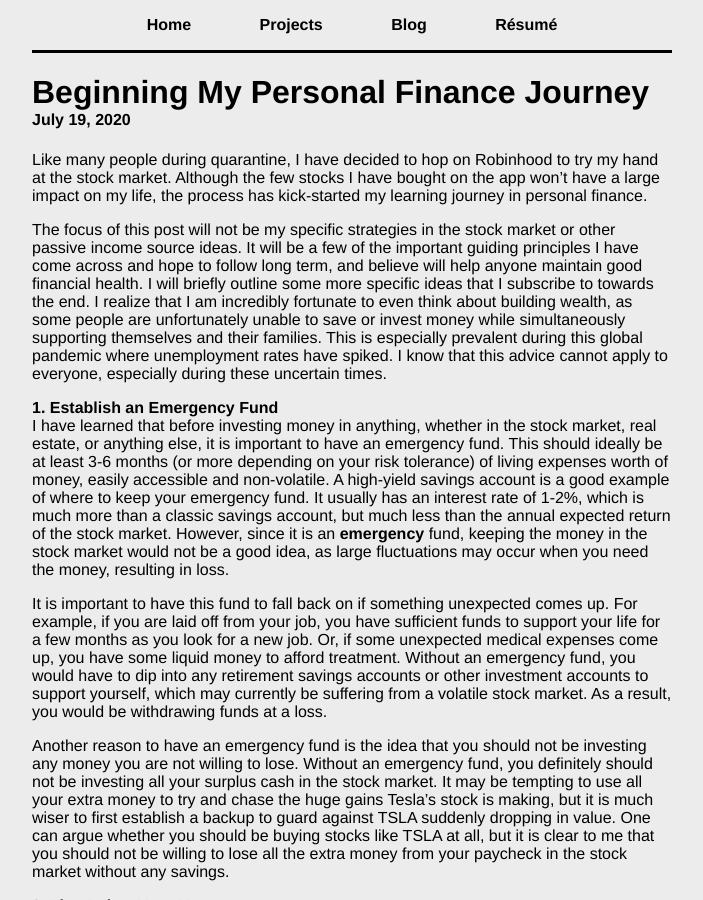
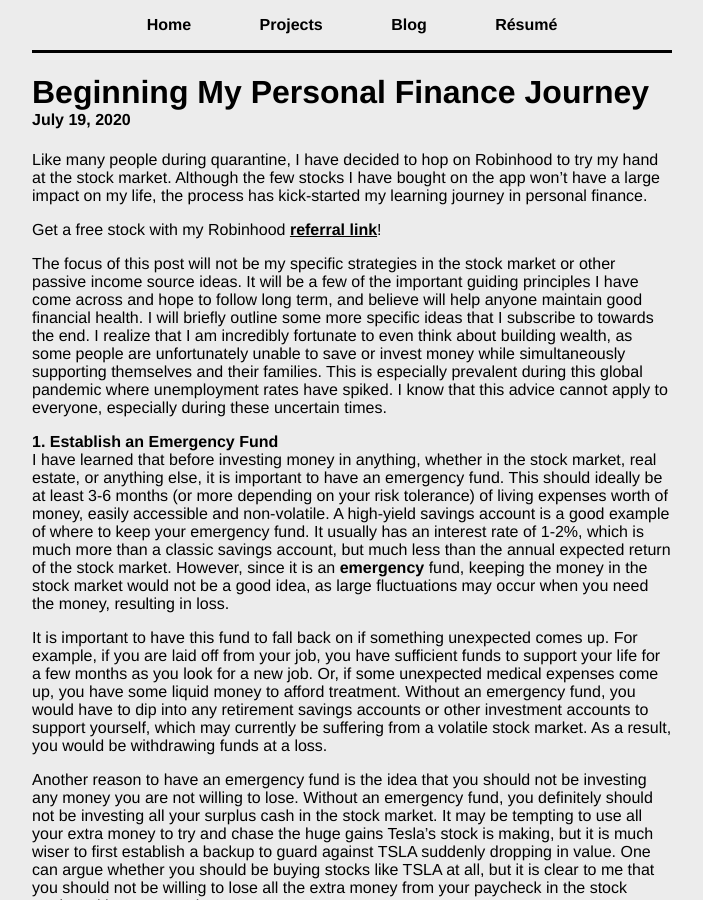
Before and after one commit to AndrewZhang17/AndrewZhang17.github.io, a Jekyll site: the page built from _posts/2020-07-19-Beginning-My-Personal-Finance-Journey.md, in a window 1280 px wide and 900 px high. Shown: the whole window, without its empty margins (288-991 px from the left). Built offline with Jekyll 4.4.1, drawn with Linux system fonts in a browser that asks for light colours.

Commit message:
add referral link

```diff
--- a/_posts/2020-07-19-Beginning-My-Personal-Finance-Journey.md
+++ b/_posts/2020-07-19-Beginning-My-Personal-Finance-Journey.md
@@ -7,6 +7,8 @@ excerpt_separator: <!--more-->
 Like many people during quarantine, I have decided to hop on Robinhood to try my hand at the stock market. Although the few stocks I have bought on the app won't have a large impact on my life, the process has kick-started my learning journey in personal finance.
 
 <!--more-->
+
+Get a free stock with my Robinhood [referral link](https://join.robinhood.com/andrewz466){:target="_blank"}!
 
 The focus of this post will not be my specific strategies in the stock market or other passive income source ideas. It will be a few of the important guiding principles I have come across and hope to follow long term, and believe will help anyone maintain good financial health. I will briefly outline some more specific ideas that I subscribe to towards the end. I realize that I am incredibly fortunate to even think about building wealth, as some people are unfortunately unable to save or invest money while simultaneously supporting themselves and their families. This is especially prevalent during this global pandemic where unemployment rates have spiked. I know that this advice cannot apply to everyone, especially during these uncertain times.
 
```
